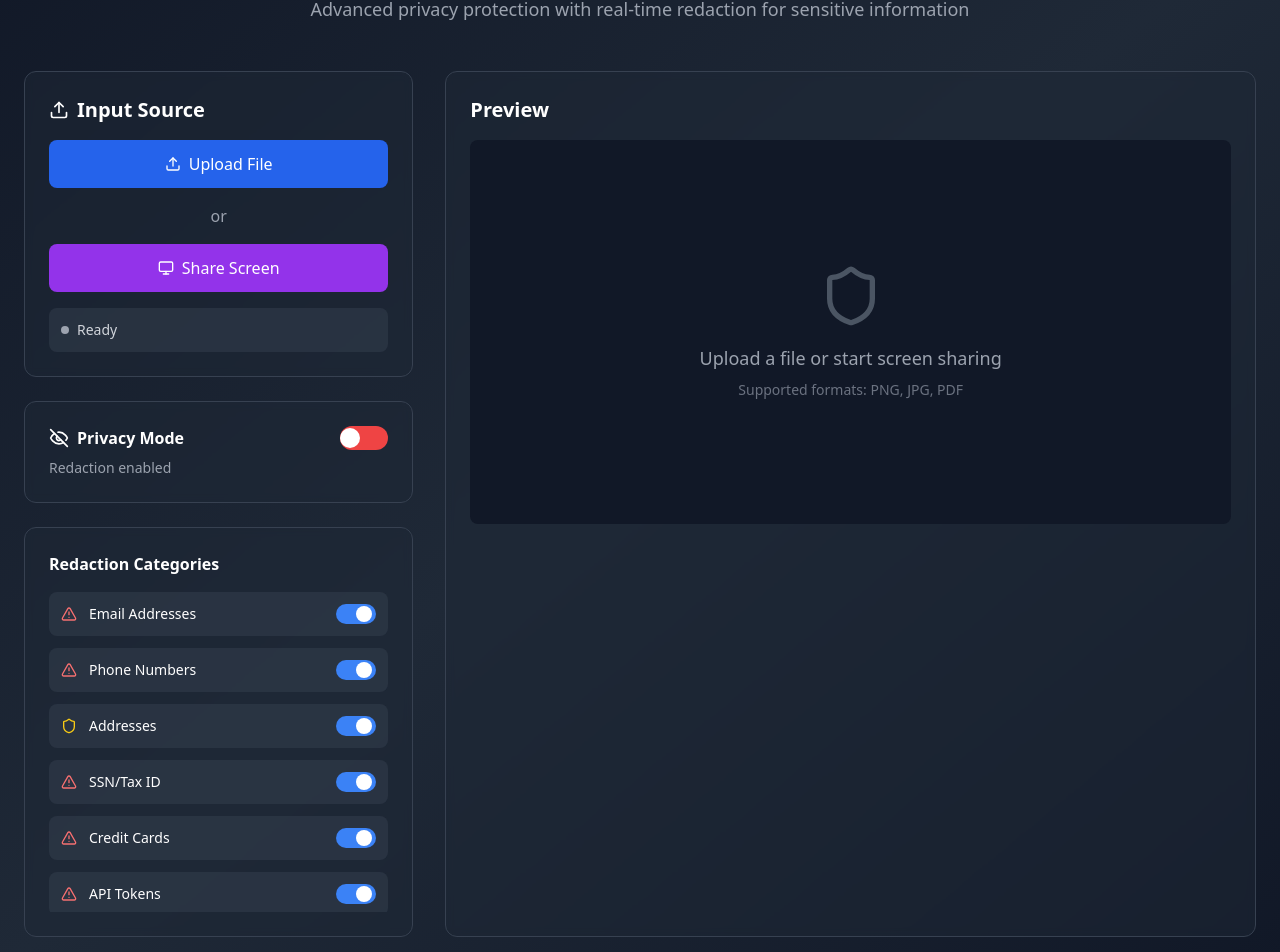
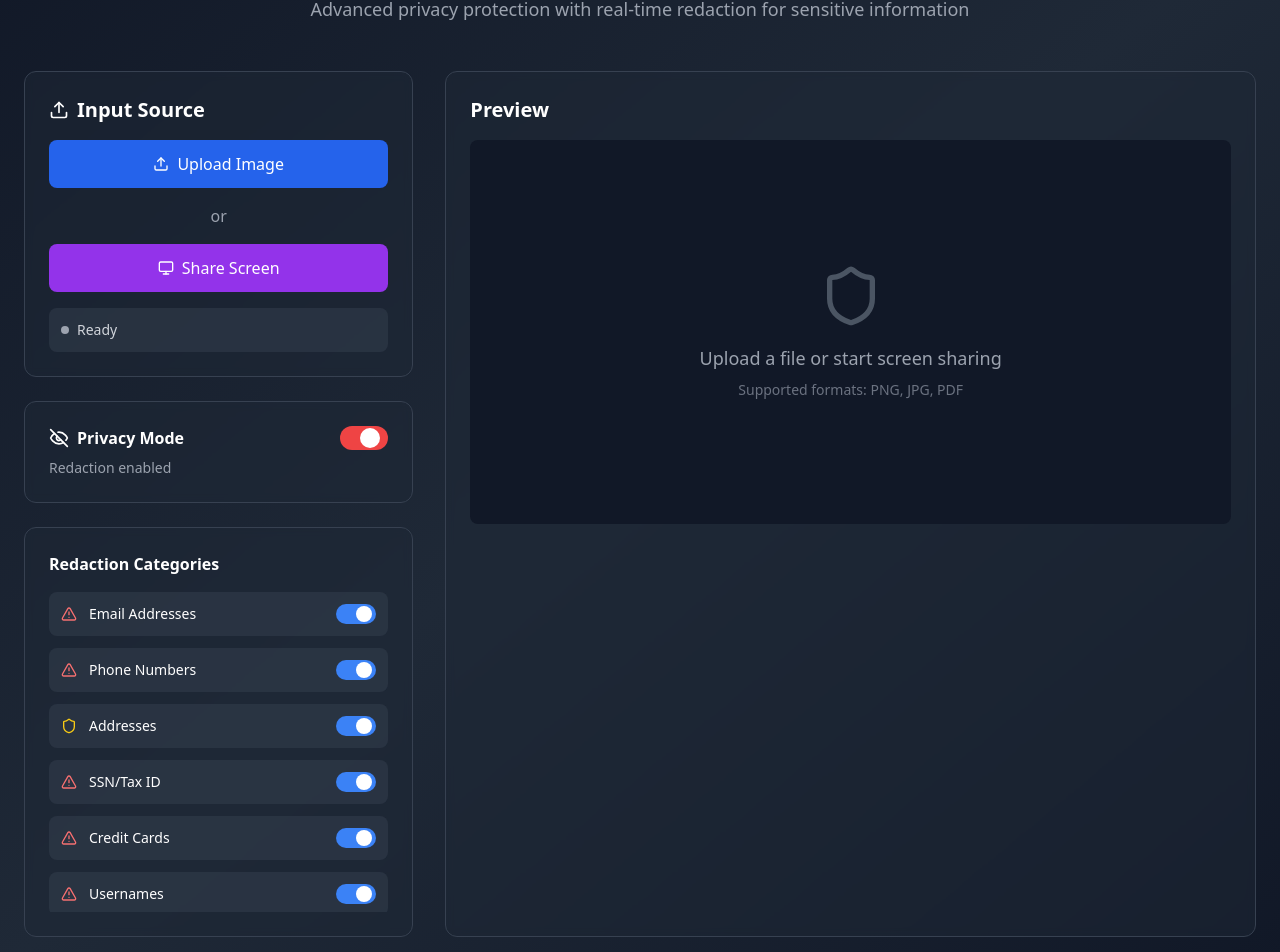
Before and after one commit to PrishaTh/Share-Shield---Ignition-Hacks-25, a React (Vite) app: page / in a window 1280 px wide. Shown: the part 93-1045 px from the top of the page. Built offline with nearby package versions, Linux system fonts and the light colour scheme.

Commit message:
Update App.tsx

```diff
--- a/src/App.tsx
+++ b/src/App.tsx
@@ -26,7 +26,7 @@ const MOCK_CATEGORIES = [
   { name: 'address', label: 'Addresses', risk: 'medium' },
   { name: 'ssn', label: 'SSN/Tax ID', risk: 'high' },
   { name: 'credit_card', label: 'Credit Cards', risk: 'high' },
-  { name: 'token', label: 'API Tokens', risk: 'high' },
+  { name: 'username', label: 'Usernames', risk: 'high' },
   { name: 'password', label: 'Passwords', risk: 'high' },
   { name: 'date', label: 'Dates', risk: 'low' },
 ];
@@ -311,7 +311,7 @@ function App() {
                     className="w-full flex items-center justify-center gap-2 bg-blue-600 hover:bg-blue-700 text-white py-3 px-4 rounded-lg cursor-pointer transition-all duration-200 hover:scale-105"
                   >
                     <Upload className="w-4 h-4" />
-                    Upload File
+                    Upload Image
                   </label>
                 </div>
 
@@ -366,7 +366,7 @@ function App() {
                   }`}
                 >
                   <div className={`absolute top-0.5 w-5 h-5 bg-white rounded-full transition-all duration-200 ${
-                    state.toggles.master ? 'left-6.5' : 'left-0.5'
+                    state.toggles.master ? 'left-5' : 'left-0.5'
                   }`} />
                 </button>
               </div>
```
